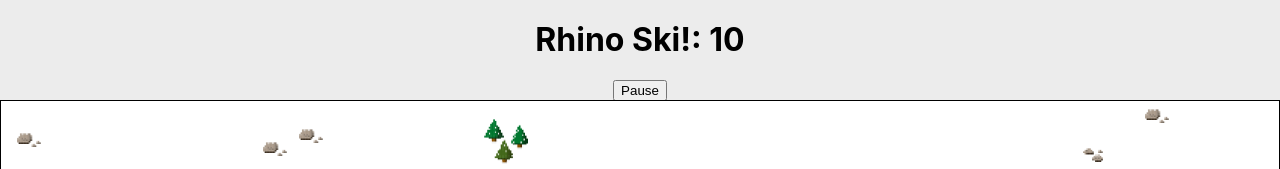
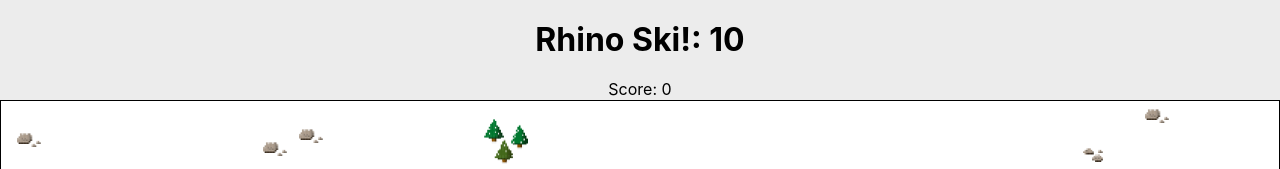
Before and after one commit to amodelbello/rhino-ski, a React (Create React App) app: page / in a window 1280 px wide. Shown: the top 169 px of the page. Built offline with nearby package versions, Linux system fonts and the light colour scheme; the HTML template or start-up script is replaced by a standard one.

Commit message:
Add scoring

```diff
--- a/src/App.tsx
+++ b/src/App.tsx
@@ -13,6 +13,7 @@ const App = () => {
   const canvasHeight = window.innerHeight - 103;
 
   const [isPaused, setIsPaused] = useState(false);
+  const [score, setScore] = useState(0);
   const [timeRemaining, setTimeRemaining] = useState(config.timeLimit);
   const [game, setGame] = useState();
 
@@ -22,11 +23,7 @@ const App = () => {
   return (
     <Styles>
       <div className="App">
-        <Header
-          isPaused={isPaused}
-          setIsPaused={setIsPaused}
-          timeRemaining={timeRemaining}
-        />
+        <Header timeRemaining={timeRemaining} score={score} />
         <Canvas
           width={canvasWidth}
           height={canvasHeight}
@@ -35,6 +32,7 @@ const App = () => {
           isPaused={isPaused}
           setIsPaused={setIsPaused}
           timeRemaining={timeRemaining}
+          setScore={setScore}
           setTimeRemaining={setTimeRemaining}
         />
         <PauseModal on={isPaused} toggle={togglePause} />
--- a/src/components/Canvas.tsx
+++ b/src/components/Canvas.tsx
@@ -18,6 +18,7 @@ function Canvas({
   setGame,
   isPaused,
   setIsPaused,
+  setScore,
   timeRemaining,
   setTimeRemaining,
 }: {
@@ -27,6 +28,7 @@ function Canvas({
   setGame: Dispatch<SetStateAction<Game>>;
   isPaused: boolean;
   setIsPaused: Dispatch<SetStateAction<boolean>>;
+  setScore: Dispatch<SetStateAction<number>>;
   timeRemaining: number;
   setTimeRemaining: Dispatch<SetStateAction<number>>;
 }) {
@@ -48,6 +50,7 @@ function Canvas({
           setIsPaused,
           timeRemaining,
           setTimeRemaining,
+          setScore,
         })
       );
     }
--- a/src/components/Header.tsx
+++ b/src/components/Header.tsx
@@ -1,16 +1,14 @@
-import React, { Dispatch, SetStateAction } from 'react';
+import React from 'react';
 import styled from 'styled-components';
 
 import config from '../gameConfig';
 
 const Header = ({
-  isPaused,
-  setIsPaused,
   timeRemaining,
+  score,
 }: {
-  isPaused: boolean;
-  setIsPaused: Dispatch<SetStateAction<boolean>>;
   timeRemaining: number;
+  score: number;
 }) => {
   return (
     <Styles>
@@ -21,13 +19,7 @@ const Header = ({
             {timeRemaining || config.timeLimit}
           </span>
         </h1>
-        <button
-          onClick={() => {
-            setIsPaused(!isPaused);
-          }}
-        >
-          Pause
-        </button>
+        <div>Score: {score || 0}</div>
       </header>
     </Styles>
   );
--- a/src/gameConfig.js
+++ b/src/gameConfig.js
@@ -6,6 +6,7 @@ const config = {
   jumpingFramesTotalCount: 50,
   eatingFramesTotalCount: 60,
   timeLimit: 10,
+  rampScoreValue: 150,
 };
 
 export default config;
--- a/src/lib/Game.ts
+++ b/src/lib/Game.ts
@@ -19,6 +19,7 @@ export default class Game {
     fromEvent(document, 'keyup')
   );
   private controls: Controls;
+  private score: number;
 
   public heroHelper: HeroHelper;
   public hero: Character;
@@ -35,6 +36,7 @@ export default class Game {
   public currentEatingFrame: number;
   public isPaused: boolean;
   public setIsPaused: Function;
+  public setScore: Function;
   public setTimeRemaining: Function;
 
   public constructor(
@@ -59,9 +61,10 @@ export default class Game {
     this.currentJumpingFrame = 0;
     this.currentEatingFrame = 0;
 
-    // TODO: isPaused should probably be passed into this class, not set like this
     this.isPaused = false;
     this.setIsPaused = stateActions.setIsPaused;
+    this.score = 0;
+    this.setScore = stateActions.setScore;
     this.setTimeRemaining = stateActions.setTimeRemaining;
   }
 
@@ -164,6 +167,7 @@ export default class Game {
         closeEnough(obstacle.yPosition, this.hero.yPosition)
       ) {
         if (obstacle.type === ObstacleType.Ramp) {
+          this.scoreRamp();
           if (
             this.hero.direction === Direction.SouthWest ||
             this.hero.direction === Direction.South ||
@@ -180,4 +184,9 @@ export default class Game {
       }
     });
   }
+
+  private scoreRamp(): void {
+    this.score += config.rampScoreValue;
+    this.setScore(this.score);
+  }
 }
```
